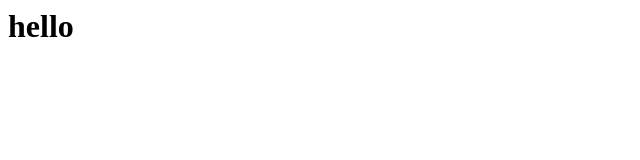
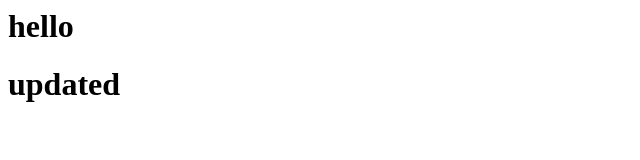
Before and after one commit to abdulhafsa1109/Myapp, a plain HTML site: page index.html in a window 1280 px wide. Shown: the whole page, without its empty margins (0-640 px from the left). Drawn offline with Linux system fonts and the light colour scheme.

Commit message:
updating index.html

```diff
--- a/index.html
+++ b/index.html
@@ -1 +1,2 @@
 <h1>hello</h1>
+<h1>updated</h1>
```
